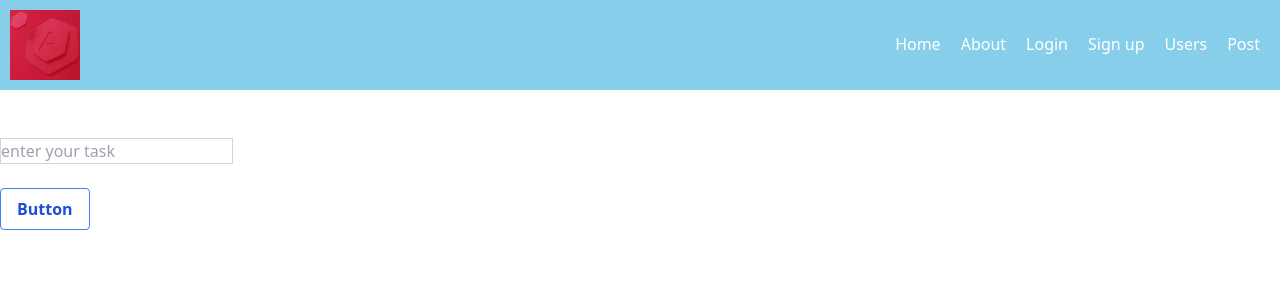
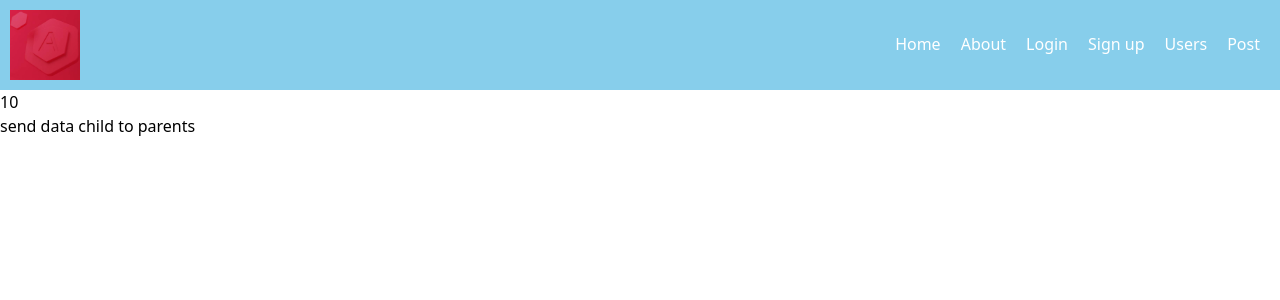
Before and after one commit to haidarali2017/angular14auth, an Angular app: page / in a window 1280 px wide. Shown: the top 300 px of the page. Built offline with nearby package versions, Linux system fonts and the light colour scheme.

Commit message:
parent component data pass into child

```diff
--- a/src/app/app.component.html
+++ b/src/app/app.component.html
@@ -1,7 +1,8 @@
 
 
 <app-header></app-header>
+<app-child [item]="parent_data_pass_to_child"></app-child>
 
- <app-functiondelcation></app-functiondelcation>
+ <!-- <app-functiondelcation></app-functiondelcation> -->
 <!-- <app-signup></app-signup>
 <app-login></app-login> -->
--- a/src/app/app.component.ts
+++ b/src/app/app.component.ts
@@ -7,7 +7,7 @@ import { Component } from '@angular/core';
 })
 export class AppComponent {
   title = 'angular-14';
-
-
+  // parent_data_pass_to_child
+   parent_data_pass_to_child=10;
 
 }
--- /dev/null
+++ b/src/app/practice/child/child.component.html
@@ -0,0 +1,3 @@
+<p>{{item}}</p>
+
+<h1>send data child to parents </h1>
--- /dev/null
+++ b/src/app/practice/child/child.component.ts
@@ -0,0 +1,15 @@
+import { Component, OnInit,Input } from '@angular/core';
+
+@Component({
+  selector: 'app-child',
+  templateUrl: './child.component.html',
+  styleUrls: ['./child.component.css']
+})
+export class ChildComponent implements OnInit {
+
+  constructor() { }
+  @Input() item =0;
+  ngOnInit(): void {
+  }
+
+}
```
Also changed, not shown: src/app/practice/practice.module.ts (+5 -2 lines), src/app/practice/child/child.component.css (added), 1 other file (tests, documents, lock files or other folders).
